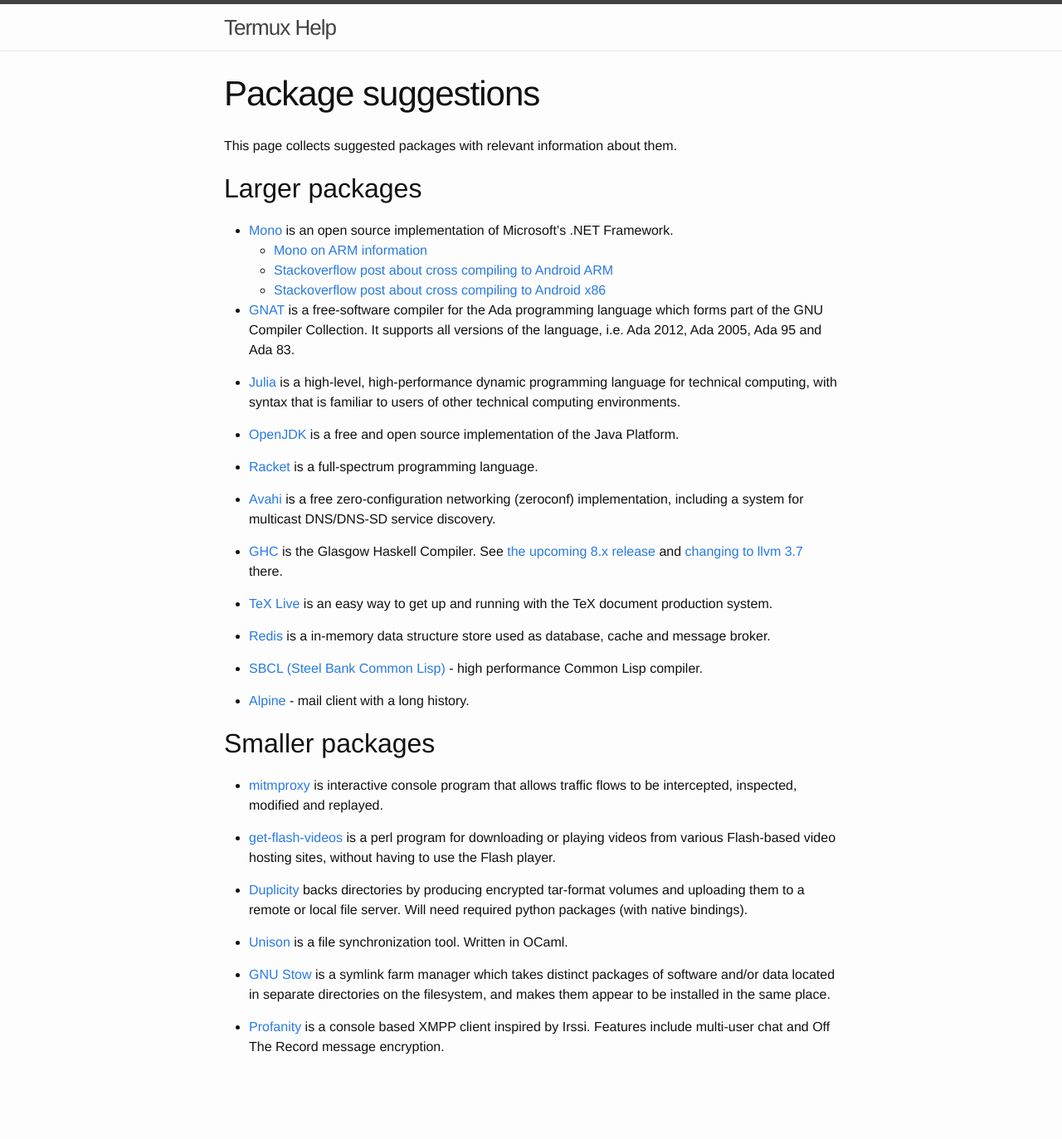
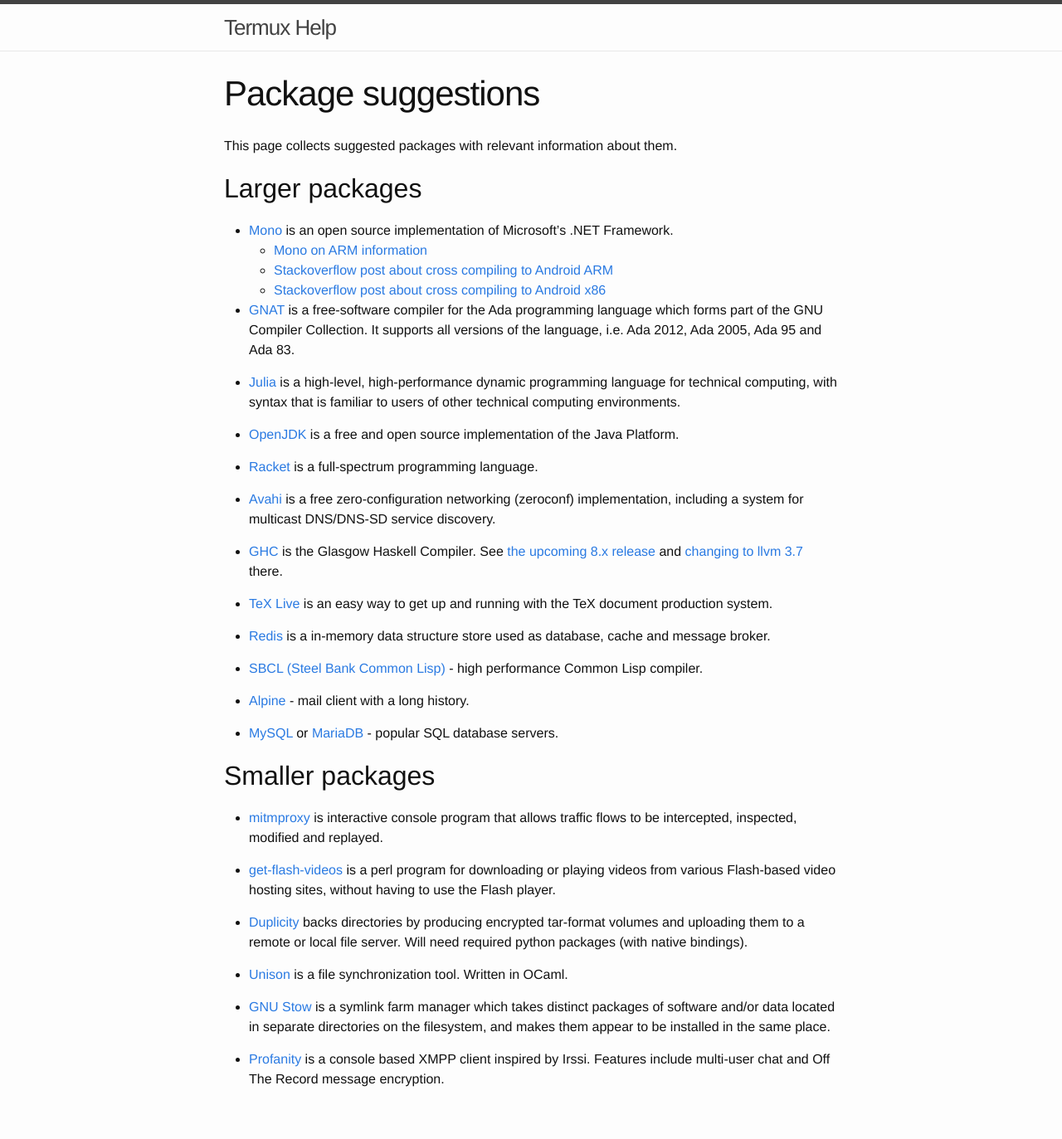
Before and after one commit to termux/termux.github.io, a Jekyll site: the page built from package-suggestions.md, in a window 1280 px wide. Shown: the whole page at 83% size. Built offline with Jekyll 4.4.1, drawn with Linux system fonts in a browser that asks for light colours; before the commit the page ends 1334 px from its top, so only the background shows below that.

Commit message:
Add mysql/mariadb to suggested packages
Closes https://github.com/termux/termux-packages/issues/216

```diff
--- a/package-suggestions.md
+++ b/package-suggestions.md
@@ -34,6 +34,8 @@
 
 - [Alpine](http://patches.freeiz.com/alpine/release/) - mail client with a long history.
 
+- [MySQL](https://www.mysql.com/) or [MariaDB](https://mariadb.org/) - popular SQL database servers.
+
 Smaller packages
 ----------------
 
```
